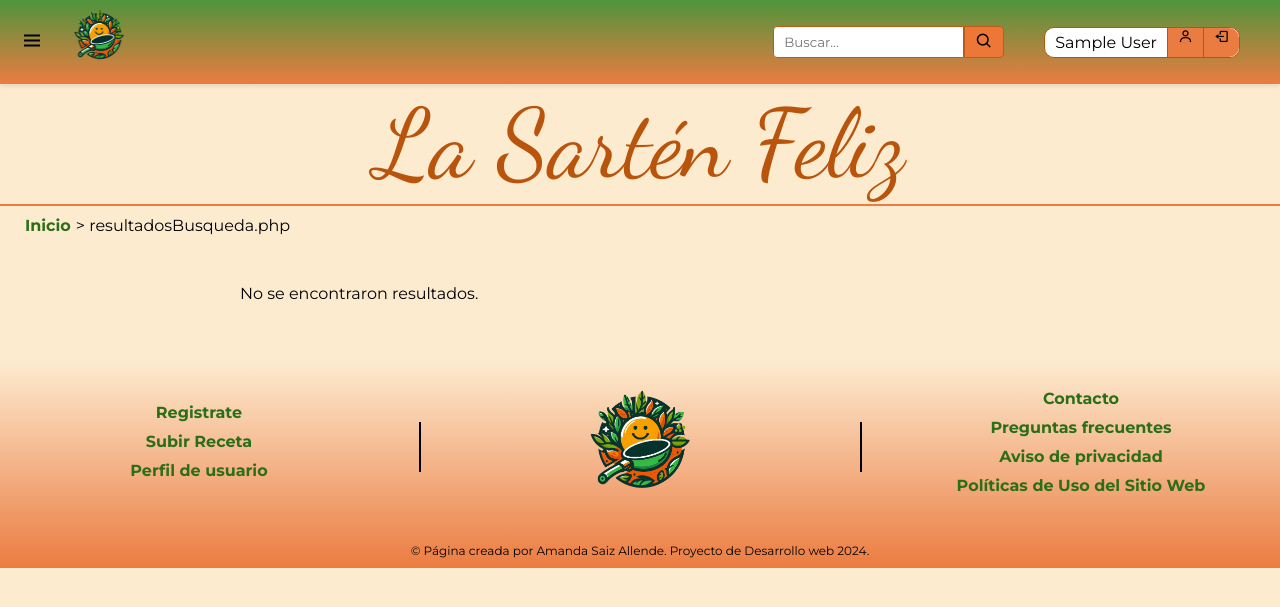
After one commit to AmandaSaiz/LaSartenfeliz, a PHP site: page /resultadosBusqueda.php in a window 1280 px wide. The commit adds this page. Shown: the top 607 px of the page. Run offline with PHP 8.4, Linux system fonts and the light colour scheme; the visitor is signed in with stand-in values (Sample User, id 1).

Commit message:
Arreglo de la función del desplegable y de la barra de búsqueda del header

```diff
--- a/include/Receta.php
+++ b/include/Receta.php
@@ -197,4 +197,30 @@
             exit($e->getMessage());
         }
     }
+
+    public function buscarRecetas($query)
+    {
+        // Los % alrededor del query permiten que puedan buscarse coincidencias parciales
+        $query = "%$query%";
+
+        $sql = "
+            SELECT DISTINCT recetas.*
+            FROM recetas
+            LEFT JOIN receta_ingredientes ON recetas.id = receta_ingredientes.receta_id
+            LEFT JOIN ingredientes ON receta_ingredientes.ingrediente_id = ingredientes.id
+            WHERE recetas.titulo LIKE :query
+            OR recetas.descripcion LIKE :query
+            OR recetas.categoria LIKE :query
+            OR ingredientes.nombre LIKE :query
+        ";
+
+        try {
+            $stmt = $this->conexion->prepare($sql);
+            $stmt->bindParam(':query', $query, PDO::PARAM_STR);
+            $stmt->execute();
+            return $stmt->fetchAll(PDO::FETCH_ASSOC);
+        } catch (PDOException $e) {
+            exit($e->getMessage());
+        }
+    }
 }
--- /dev/null
+++ b/public/resultadosBusqueda.php
@@ -0,0 +1,53 @@
+<!DOCTYPE html>
+<html lang="en">
+
+<?php
+require '../vendor/autoload.php';
+include '../src/breadcrumbs.php';
+include '../src/header.php';
+
+use Clases\Receta;
+
+$receta = new Receta();
+
+if (isset($_GET['query']) && !empty($_GET['query'])) {
+    $query = $_GET['query'];
+    $resultados = $receta->buscarRecetas($query);
+}
+?>
+
+<head>
+    <meta charset="UTF-8">
+    <meta name="viewport" content="width=device-width, initial-scale=1.0">
+    <link rel="stylesheet" type="text/css" href="../views/listasCategoria.css?v=1.2">
+    <title>La Sartén Feliz</title>
+</head>
+
+<body>
+    <!-- Lista de resultados de la barra de búsqueda -->
+    <main class="search-results">
+    <?php
+        if (isset($resultados) && $resultados) {
+            echo '<h1 class="category-title">Resultados de la búsqueda:</h1>';
+            echo '<ul>';
+            foreach ($resultados as $receta) {
+                echo '<li class="recipe-item">';
+                echo '<a class="recipe-title" href="receta.php?id=' . $receta['id'] . '">' . htmlspecialchars($receta['titulo']) . '</a>';
+                echo '<p class="recipe-description">' . htmlspecialchars($receta['descripcion']) . '</p>';
+                echo '<p class="recipe-time">Tiempo de preparación: ' . $receta['duracion_preparacion'] . ' minutos</p>';
+                echo '</li>';
+            }
+            echo '</ul>';
+        } else {
+            echo '<p>No se encontraron resultados.</p>';
+        }
+        ?>
+    </main>
+
+</body>
+
+<?php
+include '../src/footer.php';
+?>
+
+</html>
--- /dev/null
+++ b/src/funcionalidadDesplegable.js
@@ -0,0 +1,11 @@
+// JavaScript para el menú desplegable
+document.querySelector('.menu-icon').addEventListener('click', function () {
+    document.querySelector('.dropdown-menu').classList.toggle('show');
+});
+
+// Ocultar el menú desplegable si se hace clic fuera de él
+window.addEventListener('click', function (e) {
+    if (!document.querySelector('.menu-icon').contains(e.target)) {
+        document.querySelector('.dropdown-menu').classList.remove('show');
+    }
+});
--- a/src/header.php
+++ b/src/header.php
@@ -17,7 +17,7 @@
     <link href="https://fonts.googleapis.com/css2?family=Dancing+Script:wght@400..700&display=swap" rel="stylesheet">
     <!-- Import de iconos -->
     <link href='https://unpkg.com/boxicons@2.1.4/css/boxicons.min.css' rel='stylesheet'>
-    <link rel="stylesheet" type="text/css" href="../views/header.css?v=1.5">
+    <link rel="stylesheet" type="text/css" href="../views/header.css?v=1.10">
     <title>La Sartén Feliz</title>
 
     <script src="../validaciones/validacionCierreSesion.js"></script>
@@ -28,25 +28,36 @@
     <header>
         <!-- Parte superior del encabezado -->
         <div class="top-header-container">
+            <div class="left-section">
                 <div class="menu-icon">
                     <i class='bx bx-menu'></i>
                     <nav class="dropdown-menu">
                         <ul>
-                        <li><a href="construccion.php"></a>Entrantes</li>
-                        <li><a href="construccion.php"></a>Platos principales</li>
-                        <li><a href="construccion.php"></a>Postres</li>
-                        <li><a href="construccion.php"></a>Cócteles</li>
+                            <li><a href="entrantes.php">Entrantes</a></li>
+                            <li><a href="platosPrincipales.php">Platos principales</a></li>
+                            <li><a href="postres.php">Postres</a></li>
+                            <li><a href="cocteles.php">Cócteles</a></li>
                         </ul>
+                        <div class="aside-column">
+                            <ul>
+                                <li><a href="nuevaReceta.php">Añadir receta</a></li>
+                            </ul>
+                        </div>
                     </nav>
                 </div>
 
                 <div class="logo">
                     <a href="index.php"><img src="../recursos/logo.png" alt="Logo de la Sartén Feliz"></a>
                 </div>
+            </div>
 
+
+            <div class="right-section">
                 <div class="search-bar">
-                <input type="text" placeholder="Buscar...">
-                <button><i class='bx bx-search'></i></button>
+                    <form action="resultadosBusqueda.php" method="GET">
+                        <input type="text" name="query" placeholder="Buscar...">
+                        <button type="submit"><i class='bx bx-search'></i></button>
+                    </form>
                 </div>
 
                 <div class="login-icon">
@@ -69,6 +80,7 @@
                     ?>
                 </div>
             </div>
+        </div>
 
         <!-- Parte inferior del encabezado -->
         <div class="bottom-header-container">
@@ -85,6 +97,7 @@
             ?>
         </div>
         <br><br>
+        <script src="../src/funcionalidadDesplegable.js"></script>
     </header>
 </body>
 
--- a/views/header.css
+++ b/views/header.css
@@ -11,7 +11,7 @@
 /* Estilo de la parte de arriba del encabezado*/
 .top-header-container {
     display: flex;
-    justify-content: flex-end;
+    justify-content: space-between;
     align-items: center;
     padding: 10px 20px;
     background-color: #4f943c;
@@ -19,9 +19,16 @@
     box-shadow: 0 2px 4px rgba(0, 0, 0, 0.1);
 }
 
+/* Estilo para las secciones izquierda y derecha */
+.left-section, .right-section {
+    display: flex;
+    align-items: center;
+}
+
 /*Menú de navegación desplegable*/
 .menu-icon {
     position: relative;
+    margin-right: 10px;
 }
 
 .menu-icon i {
@@ -29,19 +36,19 @@
     cursor: pointer;
 }
 
-.menu-icon:hover .dropdown-menu {
+.menu-icon .dropdown-menu {
+    display: none;
+}
+
+.menu-icon .dropdown-menu.show {
     display: block;
 }
 
 .dropdown-menu {
-    display: none;
     position: absolute;
-    top: 40px;
-    left: 0;
-    background-color: white;
-    border: #367026;
+    background-color: #f1f1f1;
+    border: 1px solid #4f943c;
     box-shadow: 0 8px 16px rgba(0, 0, 0, 0.2);
-    z-index: 1;
 }
 
 .dropdown-menu ul {
@@ -60,15 +67,18 @@
 }
 
 .dropdown-menu ul li a:hover {
-    background-color: #f1f1f1;
+    background-color: #95d683;
+    padding: 2%;
+}
+
+/* Nueva columna */
+.aside-column {
+    border-top: 1px solid #4f943c;
 }
 
 /*Barra de búsqueda*/
-.search-bar {
+.search-bar form {
     display: flex;
-    width: 100%;
-    justify-content: end;
-    margin-right: 20px;
 }
 
 .search-bar input {
@@ -81,7 +91,6 @@
 .search-bar button {
     padding: 5px 10px;
     border: 1px solid #bd5c16;
-    border-left: none;
     background-color: #ed7737;
     color: black;
     border-radius: 0 4px 4px 0;
@@ -103,6 +112,7 @@
     background-color: white;
     border-radius: 10px;
     border: 1px solid #b9540c;
+    margin-left: 20px;
 }
 
 .login-icon a {
--- a/views/listasCategoria.css
+++ b/views/listasCategoria.css
@@ -48,6 +48,18 @@
     color: #999999;
 }
 
+/* Estilos para la lista de resultados */
+.search-results {
+    max-width: 800px;
+    margin: 0 auto;
+    padding: 20px;
+}
+
+.search-results ul {
+    list-style: none;
+    padding: 0;
+}
+
 
 @media (max-width: 600px) {
     .category-title {
```
Lines whose indentation alone changed are shown as unchanged.
